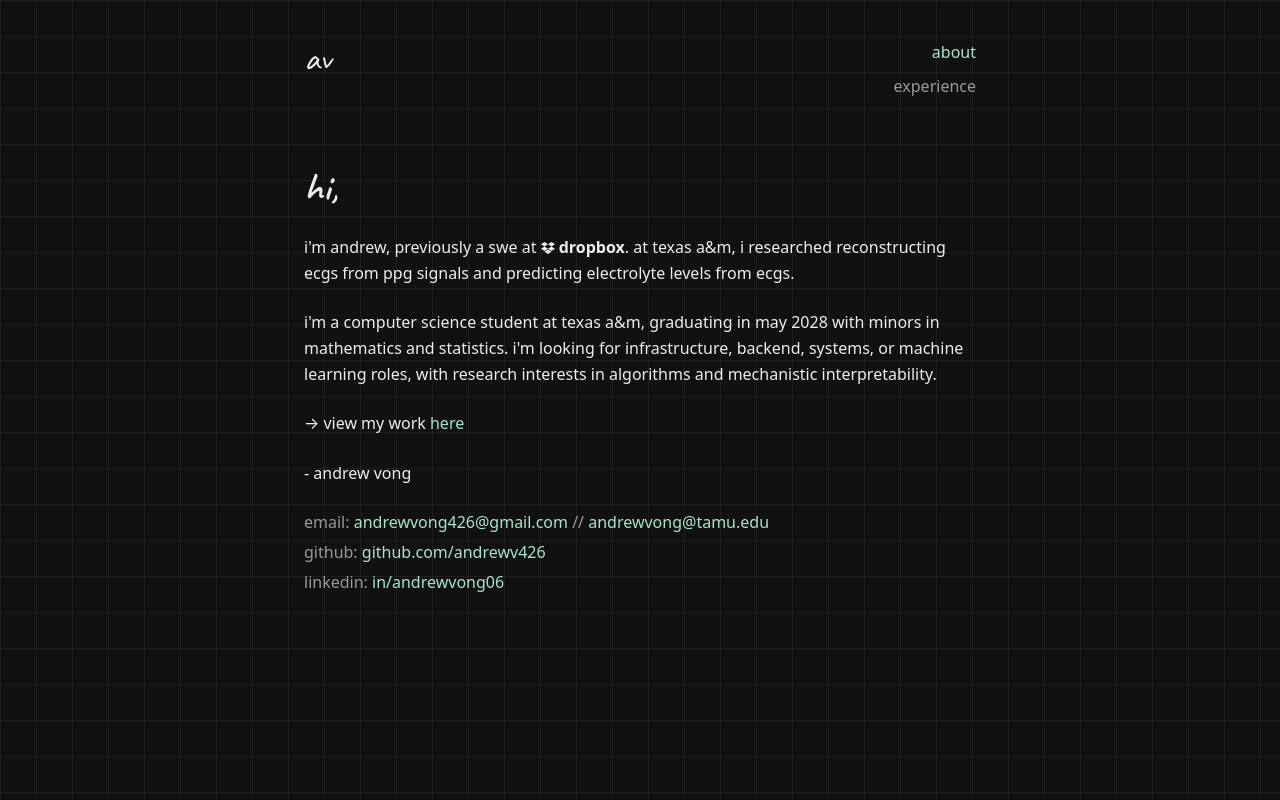
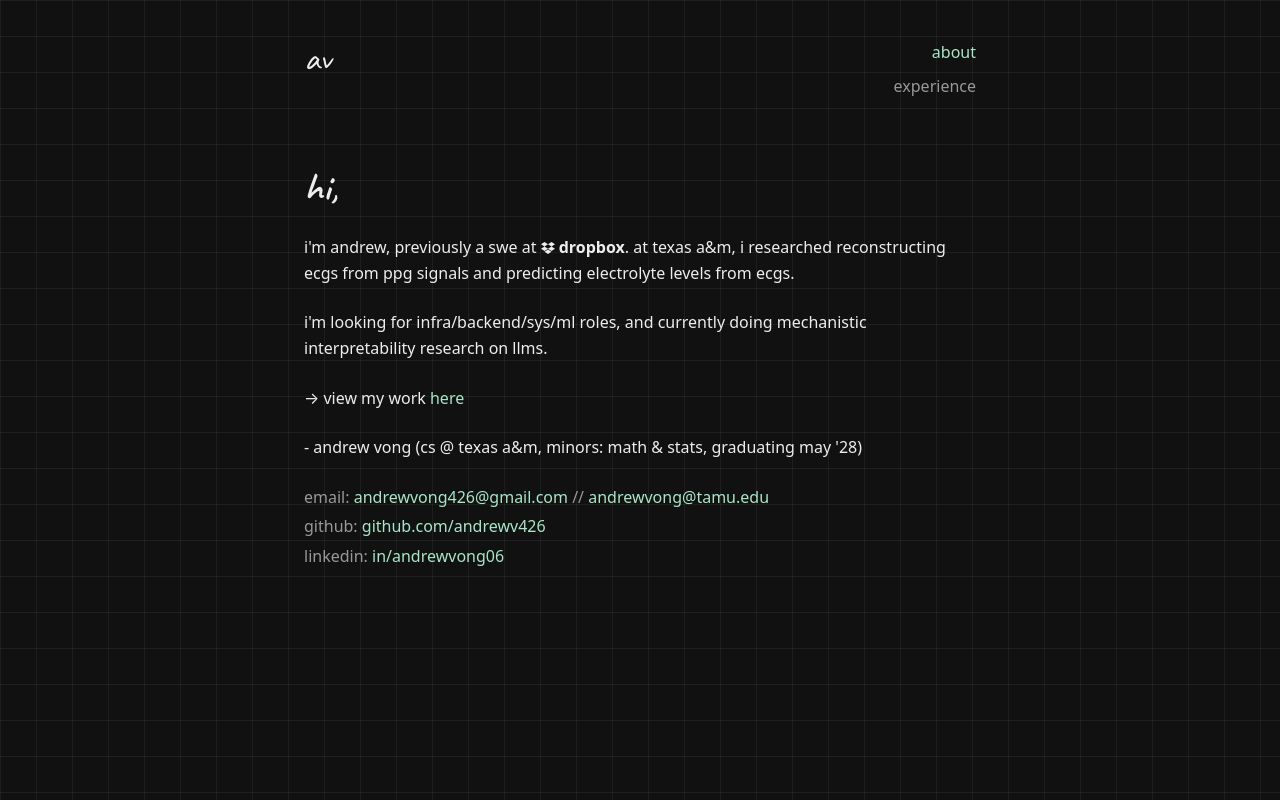
Before and after one commit to andrewv426/portfolio, a React (Vite) app: page / in a window 1280 px wide. Built offline with nearby package versions, Linux system fonts and the light colour scheme; a web font is replaced by a local one.

Commit message:
style: shorten About pitch and move education to sign-off

```diff
--- a/src/pages/About.jsx
+++ b/src/pages/About.jsx
@@ -16,15 +16,16 @@ function About() {
         predicting electrolyte levels from ecgs.
       </p>
       <p>
-        i'm a computer science student at texas a&amp;m, graduating in may 2028
-        with minors in mathematics and statistics. i'm looking for
-        infrastructure, backend, systems, or machine learning roles, with
-        research interests in algorithms and mechanistic interpretability.
+        i'm looking for infra/backend/sys/ml roles, and currently doing
+        mechanistic interpretability research on llms.
       </p>
       <p>
         → view my work <Link className="link-accent" to="/experience">here</Link>
       </p>
-      <p>- andrew vong</p>
+      <p>
+        - andrew vong (cs @ texas a&amp;m, minors: math &amp; stats, graduating
+        may '28)
+      </p>
       <ul className="link-list" aria-label="contact links">
         <li>
           email:{" "}
```
